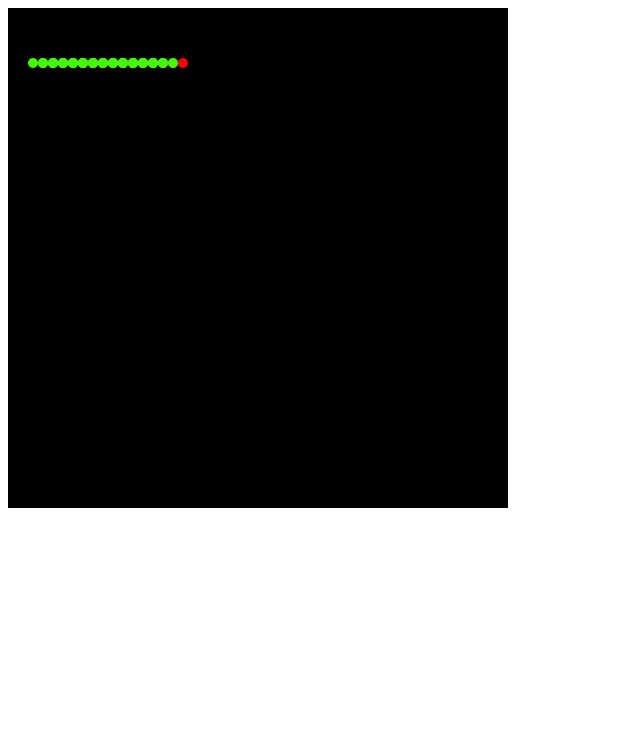
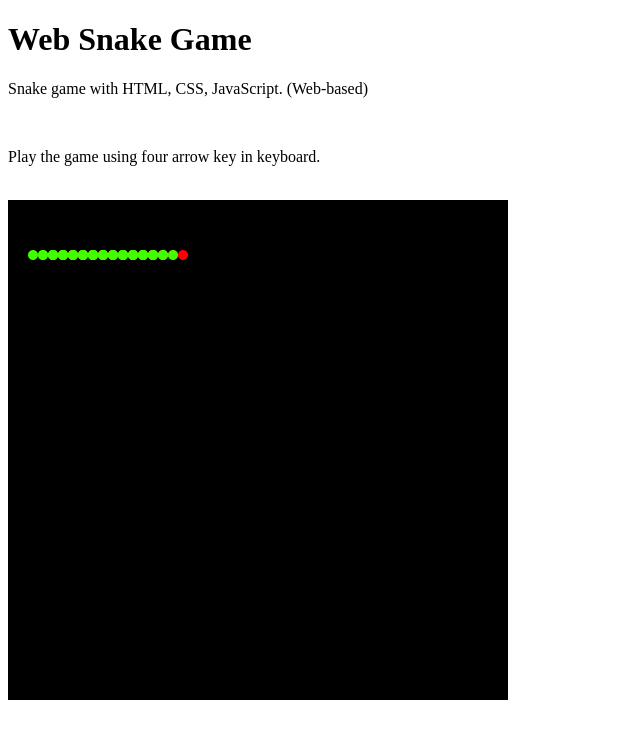
Before and after one commit to BaseMax/WebSnakeGame, a plain HTML site: page index.html in a window 1280 px wide. Shown: the whole page, without its empty margins (0-640 px from the left). Drawn offline with Linux system fonts and the light colour scheme.

Commit message:
Update index.html

```diff
--- a/index.html
+++ b/index.html
@@ -9,6 +9,11 @@
 		</style>
 	</head>
 	<body>
+		<h1>Web Snake Game</h1>
+		<p>Snake game with HTML, CSS, JavaScript. (Web-based)</p>
+		<br>
+		<p>Play the game using four arrow key in keyboard.</p>
+		<br>
 		<canvas id="game"></canvas>
 		<script type="text/javascript" src="script.js"></script>
 	</body>
```
